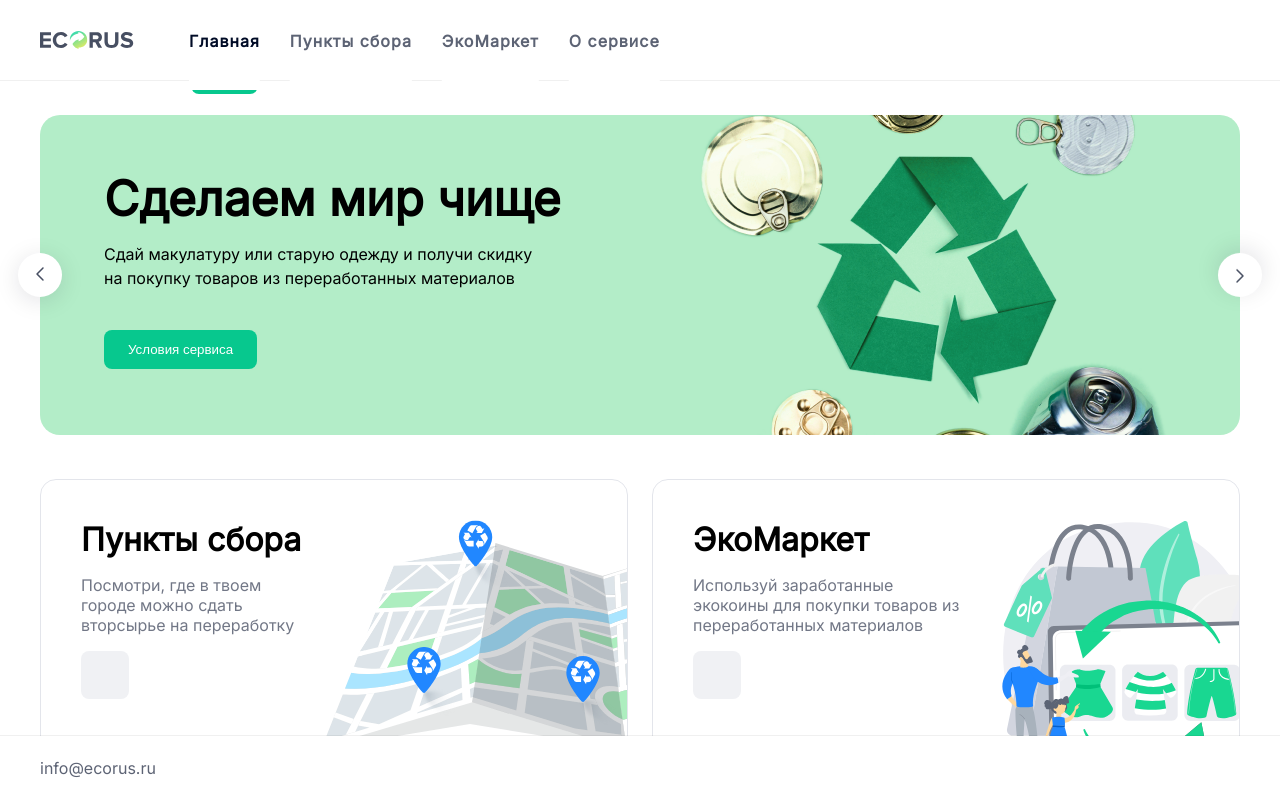
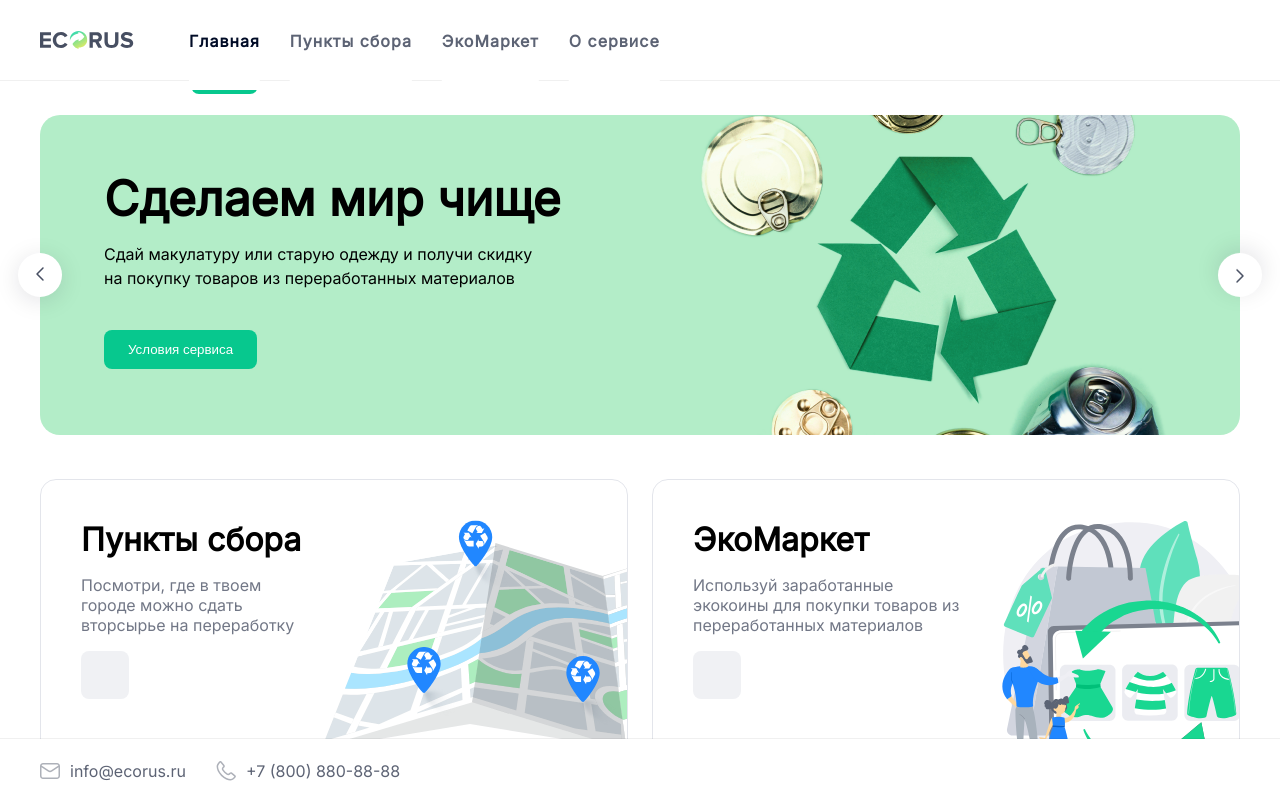
Before and after one commit to tyuop077/FrontendEco, a React (Create React App) app: page / in a window 1280 px wide. Built offline with nearby package versions, Linux system fonts and the light colour scheme; some icons are missing.

Commit message:
Finished footer

```diff
--- a/src/App.scss
+++ b/src/App.scss
@@ -1,6 +1,10 @@
 @import url('https://fonts.googleapis.com/css2?family=Inter&display=swap');
 body {
   font-family: "Inter", sans-serif;
+}
+
+html, #root, body, root, .App {
+  height: 100%;
 }
 
 /*body {
--- a/src/app/containers/root/RootFooter.module.scss
+++ b/src/app/containers/root/RootFooter.module.scss
@@ -1,14 +1,14 @@
 .footer {
-  position: absolute;
+  position: relative;
   height: 64px;
   width: 100%;
   background-color: white;
   left: 0;
-  bottom: 0;
   display: flex;
   flex-direction: row;
   justify-content: center;
-  box-shadow: 0 -0.5px 0 rgba(0, 0, 0, 0.12);
+  box-shadow: 0 -0.5px 0 #0000001E;
+  margin-top: -40px;
 }
 
 .container {
@@ -19,6 +19,14 @@
   line-height: 22px;
 }
 
-.links {
-
+.contacts {
+  display: flex;
+  gap: 30px;
+  span {
+    padding-left: 10px;
+  }
+  div {
+    display: flex;
+    align-items: center;
+  }
 }
--- a/src/app/containers/root/RootFooter.tsx
+++ b/src/app/containers/root/RootFooter.tsx
@@ -1,10 +1,19 @@
 import styles from "./RootFooter.module.scss";
+import {ReactComponent as Email} from "../../assets/Email.svg";
+import {ReactComponent as Phone} from "../../assets/Phone.svg";
 
 export default () => (
     <footer className={styles.footer}>
         <div className={styles.container}>
-            <div className={styles.links}>
-                <span>info@ecorus.ru</span>
+            <div className={styles.contacts}>
+                <div>
+                    <Email />
+                    <span>info@ecorus.ru</span>
+                </div>
+                <div>
+                    <Phone />
+                    <span>+7 (800) 880-88-88</span>
+                </div>
             </div>
         </div>
     </footer>
```
Also changed, not shown: src/app/assets/Email.svg (added), src/app/assets/Phone.svg (added).
